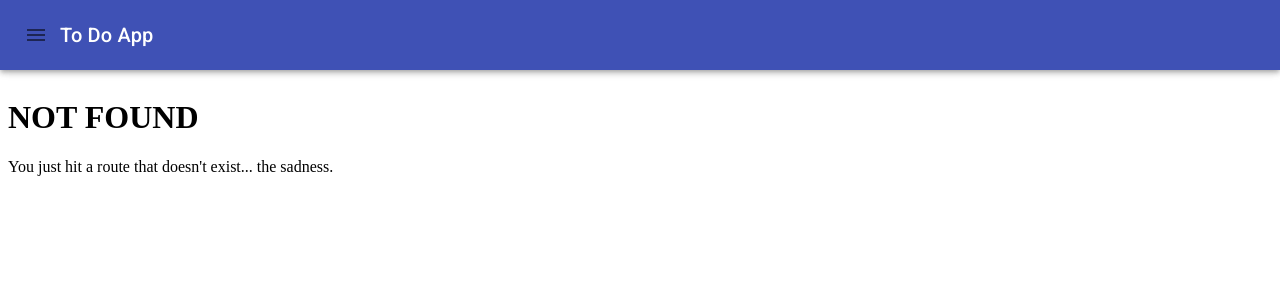
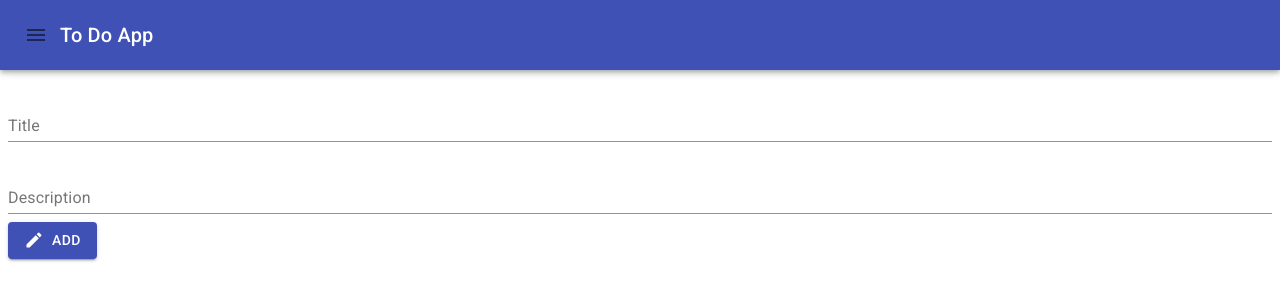
Before and after one commit to agm-dev/to-do-app, a Gatsby site: page /add in a window 1280 px wide. Before the commit this address had no page. Built offline with nearby package versions, Linux system fonts and the light colour scheme; Gatsby itself is replaced by a stand-in of ours.

Commit message:
added add todo form with material

```diff
--- /dev/null
+++ b/src/components/TodoForm.js
@@ -0,0 +1,55 @@
+import React, { useState, useContext } from 'react'
+import { navigate } from 'gatsby'
+import { TodosContext } from '../context/TodosContext'
+import {
+  TextField,
+  Button,
+} from '@material-ui/core'
+import {
+  Create as CreateIcon
+} from '@material-ui/icons'
+
+export default (props) => {
+  const context = useContext(TodosContext)
+  const { addTodo } = context
+
+  const [title, setTitle] = useState('')
+  const [description, setDescription] = useState('')
+
+  const updateTitle = e => setTitle(e.target.value)
+  const updateDescription = e => setDescription(e.target.value)
+  const add = e => {
+    e.preventDefault()
+    addTodo({ title, description })
+    navigate('/')
+  }
+
+  // TODO: user material-ui form components
+  return (
+    <form onSubmit={add} noValidate autoComplete="off">
+      <TextField
+        id="title"
+        label="Title"
+        value={title}
+        onChange={updateTitle}
+        margin="normal"
+        fullWidth
+      />
+      <TextField
+        id="description"
+        label="Description"
+        value={description}
+        onChange={updateDescription}
+        margin="normal"
+        fullWidth
+      />
+      <Button variant="contained" size="medium" color="primary">
+        <CreateIcon style={{
+          marginRight: '1vh',
+          fontSize: '20px',
+        }} />
+        Add
+      </Button>
+    </form>
+  )
+}
--- a/src/context/TodosContext.js
+++ b/src/context/TodosContext.js
@@ -1,18 +1,7 @@
 import React, { Component } from 'react'
 
 const defaultState = {
-  todos: [
-    { id: 1, title: 'todo 1', done: false },
-    { id: 2, title: 'todo 2', description: 'this is a sample description', done: false },
-    { id: 3, title: 'todo 3', done: false },
-    { id: 4, title: 'todo 4', done: true },
-    { id: 5, title: 'todo 5', done: false },
-    { id: 6, title: 'todo 6', done: false },
-    { id: 7, title: 'todo 7', description: 'this is a sample description', done: false },
-    { id: 8, title: 'todo 8', done: false },
-    { id: 9, title: 'todo 9', done: true },
-    { id: 10, title: 'todo 10', done: false },
-  ],
+  todos: [],
 }
 
 const TodosContext = React.createContext(defaultState)
--- a/src/pages/page-2.js
+++ b/src/pages/add.js
@@ -1,15 +1,13 @@
 import React from "react"
-import { Link } from "gatsby"
 
 import Layout from "../components/layout"
 import SEO from "../components/seo"
+import TodoForm from '../components/TodoForm'
 
 const SecondPage = () => (
   <Layout>
-    <SEO title="Page two" />
-    <h1>Hi from the second page</h1>
-    <p>Welcome to page 2</p>
-    <Link to="/">Go back to the homepage</Link>
+    <SEO title="Add todo" />
+    <TodoForm />
   </Layout>
 )
 
```
Also changed, not shown: src/pages/index.js (+7 -2 lines).
